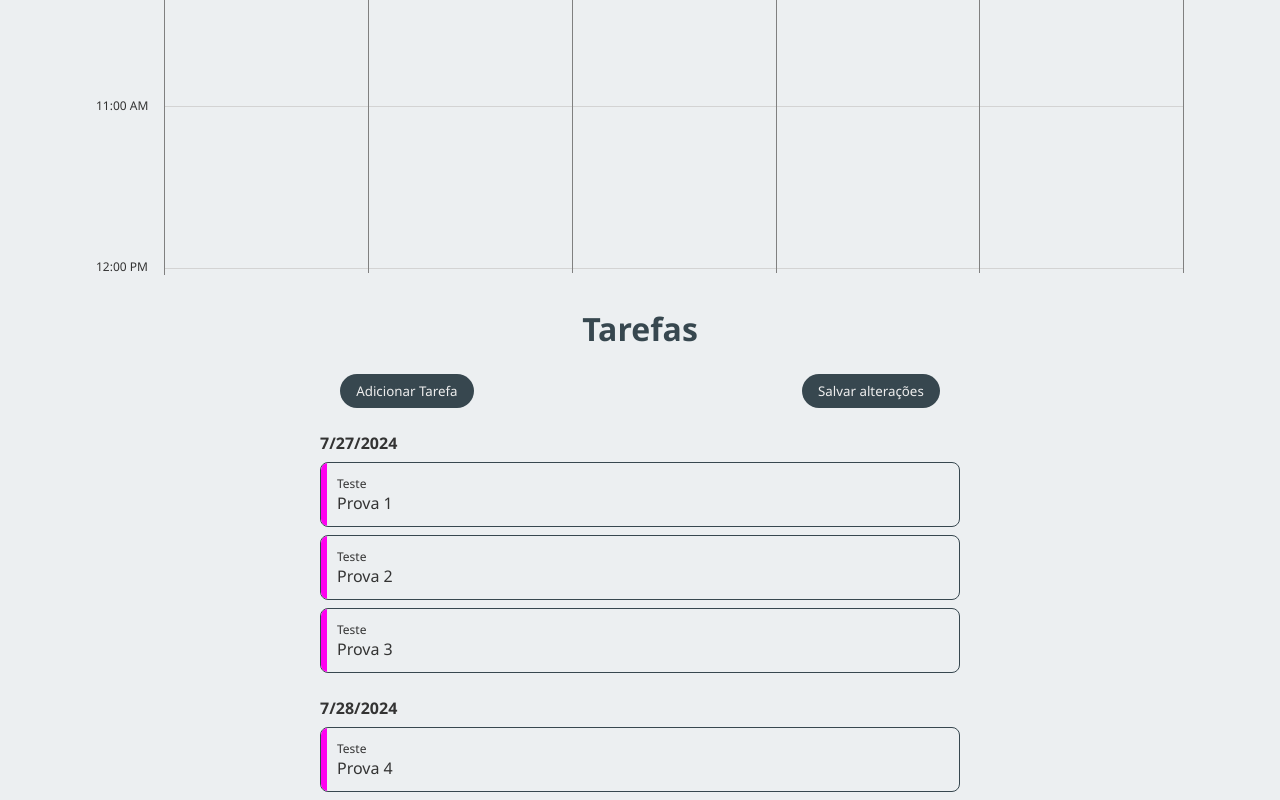
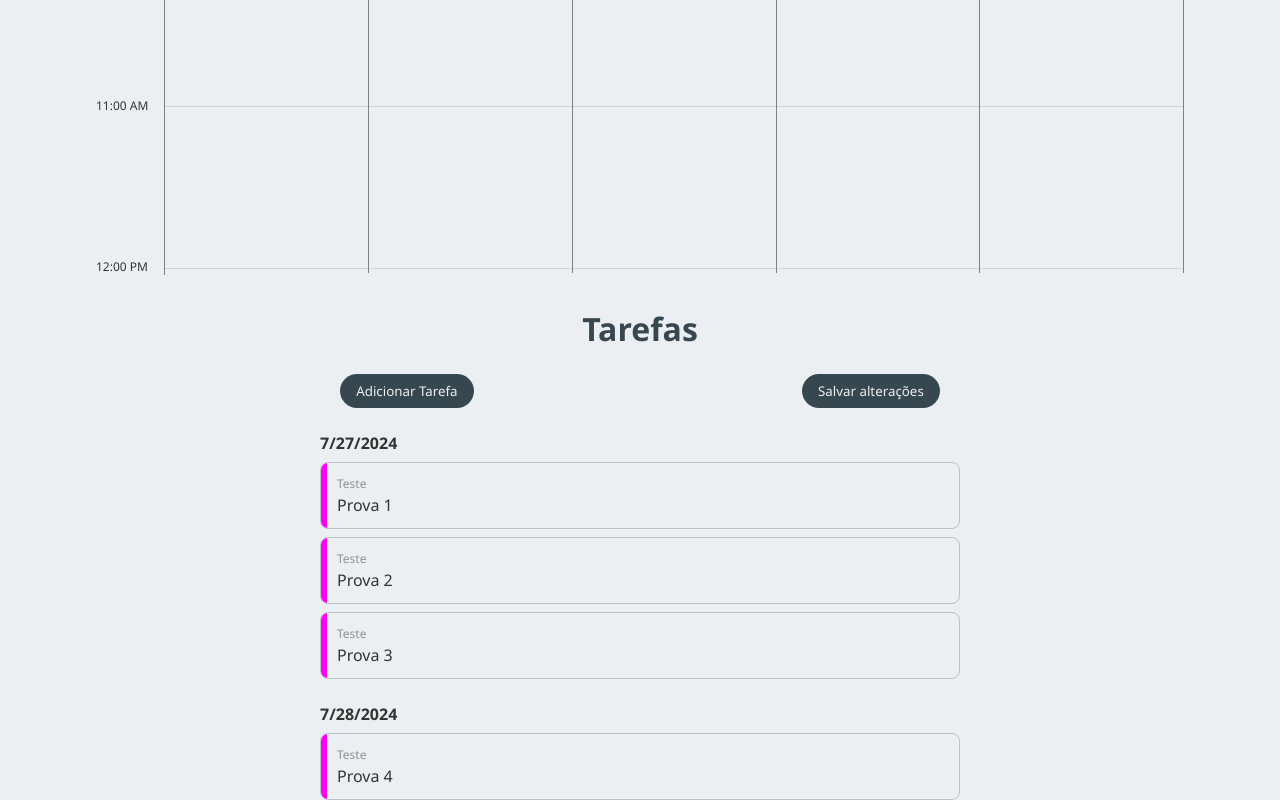
Before and after one commit to gabriel-dp/CronoClick, a Next.js app: page /schedule in a window 1280 px wide. Shown: the part 578-1378 px from the top of the page. Built offline with nearby package versions, Linux system fonts and the light colour scheme.

Commit message:
:wrench: Change Object.groubBy to recuce

```diff
--- a/src/components/TaskList/index.tsx
+++ b/src/components/TaskList/index.tsx
@@ -22,14 +22,19 @@ export default function TaskList(props: TaskListI) {
 		);
 
 	// Group tasks by the submission date
-	const tasksDays =
-		tasks.length > 0
-			? Object.groupBy(tasks, ({ submission }) => {
-					const date = new Date(submission);
-					date.setHours(0, 0, 0, 0);
-					return date.toISOString();
-				})
-			: {};
+	const tasksDays = tasks.reduce<{ [key: string]: SubjectTask[] }>(
+		(acc, cur) => {
+			const date = new Date(cur.submission);
+			date.setHours(0, 0, 0, 0);
+
+			const dateString = date.toISOString();
+			if (!acc[dateString]) acc[dateString] = [];
+			acc[dateString].push(cur);
+
+			return acc;
+		},
+		{}
+	);
 
 	return (
 		<CardList>
--- a/src/components/TaskList/styles.ts
+++ b/src/components/TaskList/styles.ts
@@ -21,7 +21,7 @@ export const DayGroup = styled.div`
 `;
 
 export const TaskCard = styled.div<{ $color: string }>`
-	border: 1px solid ${(props) => props.theme.primary};
+	border: 1px solid ${(props) => props.theme.primary}44;
 	padding: 0.75rem 1rem;
 	border-radius: 0.5rem;
 
@@ -45,10 +45,15 @@ export const TaskCardData = styled.div`
 	flex-direction: column;
 
 	.subject {
+		opacity: 0.5;
 		font-size: 0.75rem;
 	}
 
 	.task {
+		min-height: 1.5rem;
 		font-size: 1rem;
+
+		display: flex;
+		flex-direction: column-reverse;
 	}
 `;
```
